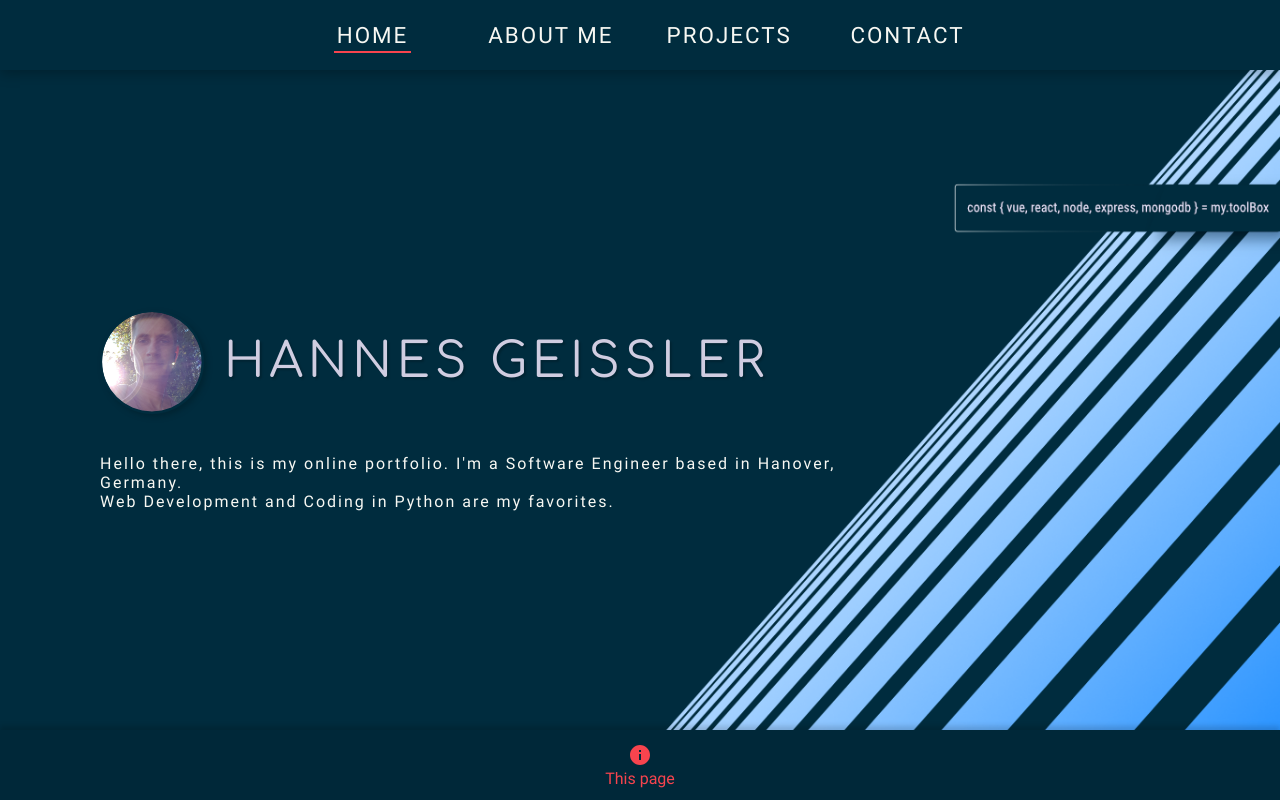
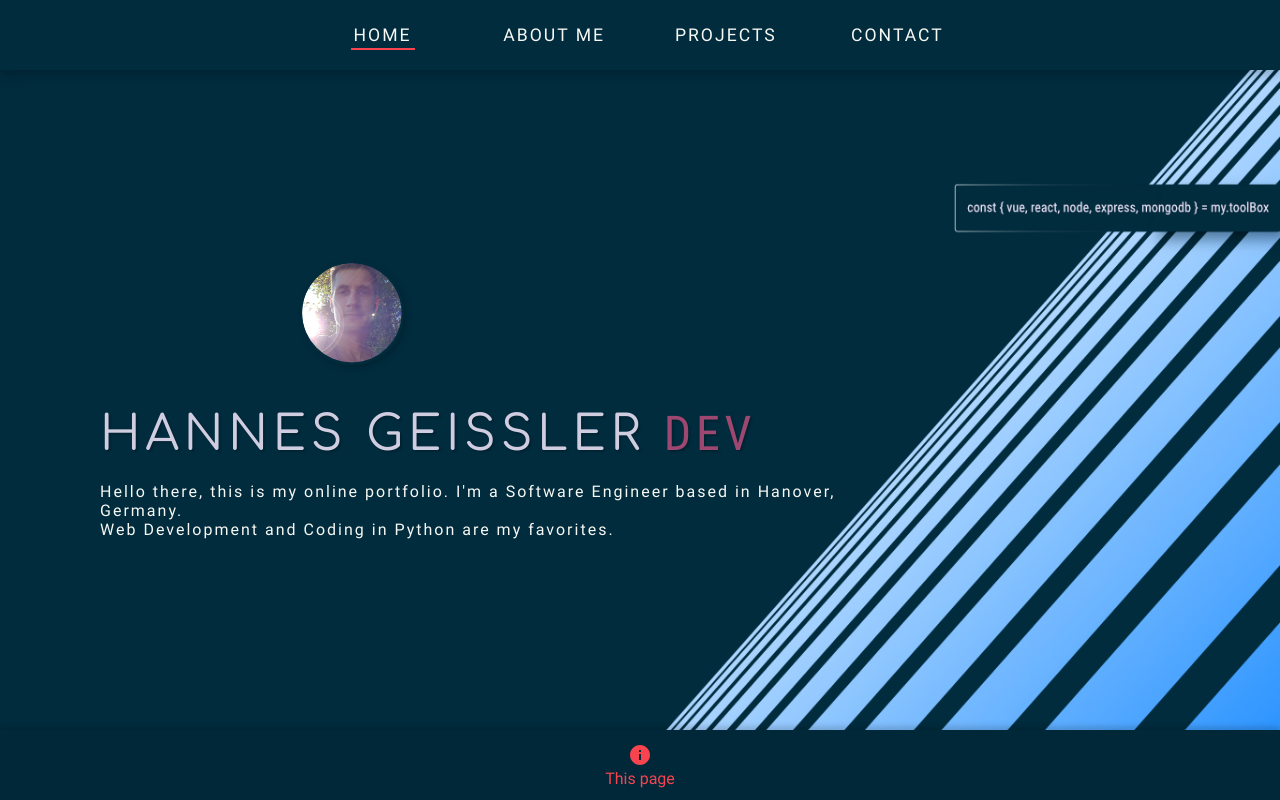
Before and after one commit to hgeissler/hgeissler.github.io, a plain HTML site: page index.html in a window 1280 px wide. Drawn offline with Linux system fonts and the light colour scheme.

Commit message:
den hinzugefuegt

```diff
--- a/index.html
+++ b/index.html
@@ -55,9 +55,9 @@
     </div>
     <div id="wrapper">
       <div id="main">
+        <img id="smallMe" src="img/me.png" alt="Me on a bike tour" />
         <div id="mainName">
-          <img id="smallMe" src="img/me.png" alt="Me on a bike tour" />
-          <p>Hannes Geissler</p>
+          <p>Hannes Geissler <span>Dev</span></p>
         </div>
         <div id="description">
           Hello there, this is my online portfolio. I'm a Software Engineer
--- a/style.css
+++ b/style.css
@@ -157,7 +157,7 @@ body {
 
 #mainName {
   font-family: 'Comfortaa';
-  font-size: 5rem;
+  font-size: 4.2rem;
   padding-bottom: 20px;
   text-transform: uppercase;
   color: #d0cde1;
@@ -175,7 +175,12 @@ body {
   text-shadow: 2px 2px 2px rgba(0, 0, 0, 0.2);
 }
 
-#mainName img {
+#mainName p span {
+  color: #9e4770;
+  font-family: 'roboto condensed';
+}
+
+#main img {
   box-shadow: 3px 3px 5px#002533;
   border-radius: 50%;
   width: 100px;
@@ -184,8 +189,8 @@ body {
   cursor: pointer;
 }
 
-#mainName img:hover,
-#mainName img:focus {
+#main img:hover,
+#main img:focus {
   border-radius: 50%;
   box-shadow: 0 0 9px #00090d;
   opacity: 1;
@@ -200,7 +205,7 @@ body {
   top: 50vh;
   margin-top: -260px;
   margin-left: -260px;
-  background-color: #002c3e;
+  background-color: #002839;
   border-radius: 7px;
 }
 
@@ -255,7 +260,7 @@ body {
   /* font-family: 'Roboto Condensed'; */
   width: 90%;
   margin-bottom: 20px;
-  font-size: 30px;
+  font-size: 24px;
   letter-spacing: 2px;
   color: #f7f8f3;
   text-align: left;
@@ -482,6 +487,9 @@ a:hover:before {
   #main {
     margin-left: 100px;
   }
+  #main img {
+    margin-left: 200px;
+  }
 }
 
 @media (max-width: 1366px) {
@@ -495,9 +503,13 @@ a:hover:before {
   #mainName p {
     font-size: 3rem;
   }
+  .navlinks li a {
+    font-size: 1.1rem;
+  }
 }
 
-/* gradient für bg
-und für mobile
-font von nav größer
-footer anpassen & height 70 */
+@media (min-width: 1367px) {
+  #main img {
+    margin-left: 305px;
+  }
+}
```
